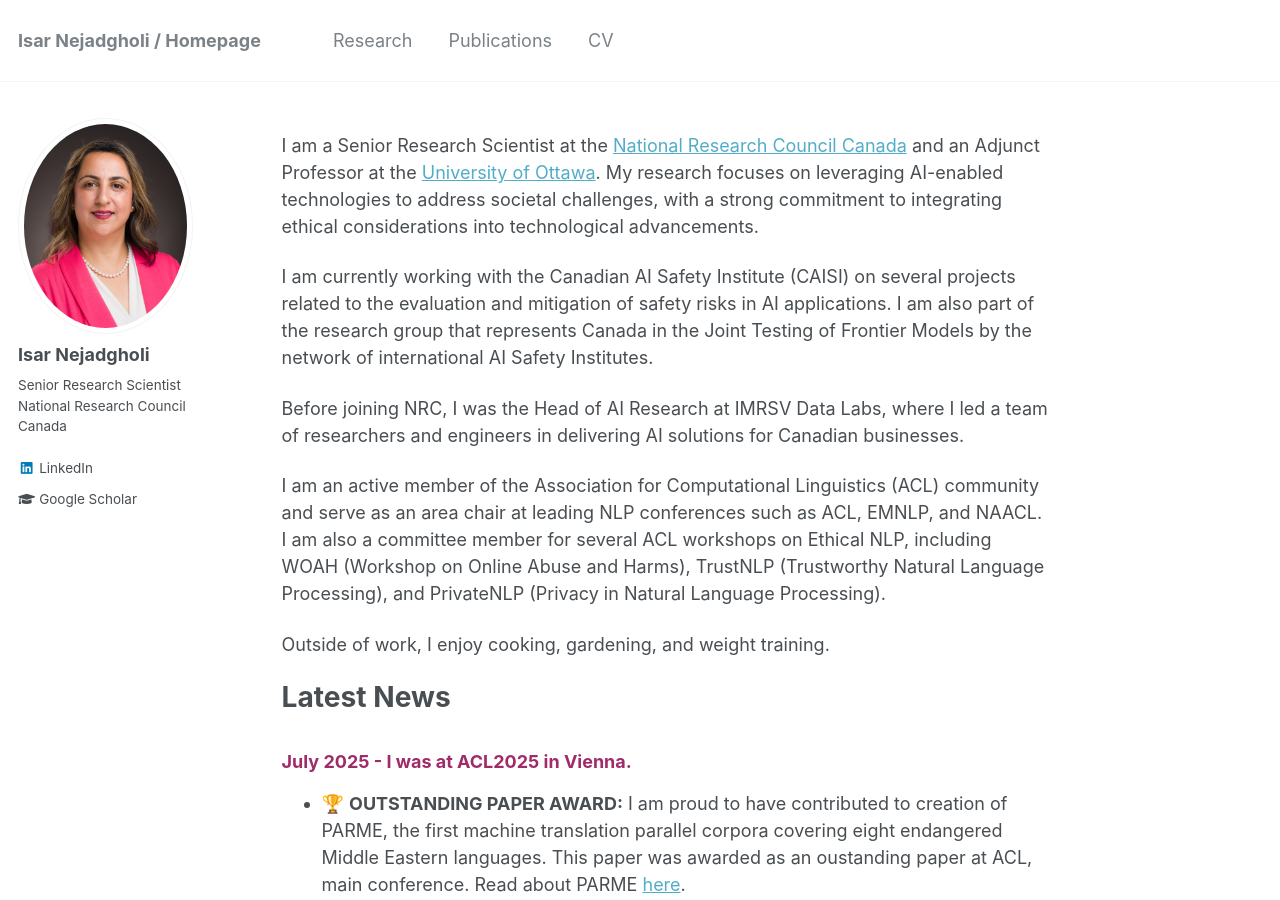
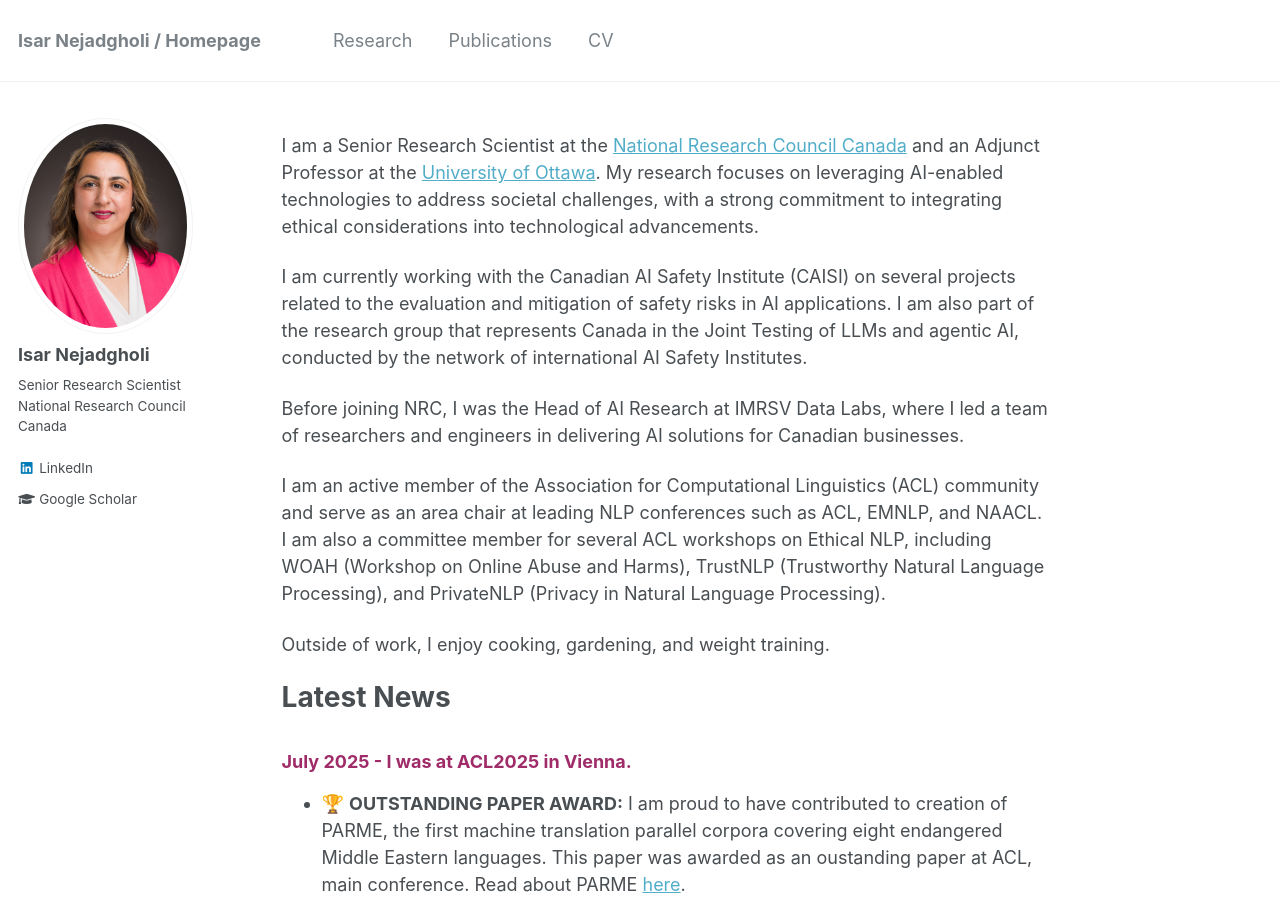
Before and after one commit to IsarNejad/IsarNejad.github.io, a Jekyll site: the page built from _pages/about.md, in a window 1280 px wide and 900 px high. Built offline with Jekyll 4.4.1, drawn with Linux system fonts in a browser that asks for light colours.

Commit message:
Update about.md

```diff
--- a/_pages/about.md
+++ b/_pages/about.md
@@ -10,7 +10,7 @@ redirect_from:
 
 I am a Senior Research Scientist at the [National Research Council Canada](https://nrc.canada.ca/en) and an Adjunct Professor at the [University of Ottawa](https://www.uottawa.ca/faculty-engineering/school-electrical-engineering-computer-science). My research focuses on leveraging AI-enabled technologies to address societal challenges, with a strong commitment to integrating ethical considerations into technological advancements.
 
-I am currently working with the Canadian AI Safety Institute (CAISI) on several projects related to the evaluation and mitigation of safety risks in AI applications. I am also part of the research group that represents Canada in the Joint Testing of Frontier Models by the network of international AI Safety Institutes.
+I am currently working with the Canadian AI Safety Institute (CAISI) on several projects related to the evaluation and mitigation of safety risks in AI applications. I am also part of the research group that represents Canada in the Joint Testing of LLMs and agentic AI, conducted by the network of international AI Safety Institutes.
 
 Before joining NRC, I was the Head of AI Research at IMRSV Data Labs, where I led a team of researchers and engineers in delivering AI solutions for Canadian businesses.
 
```
